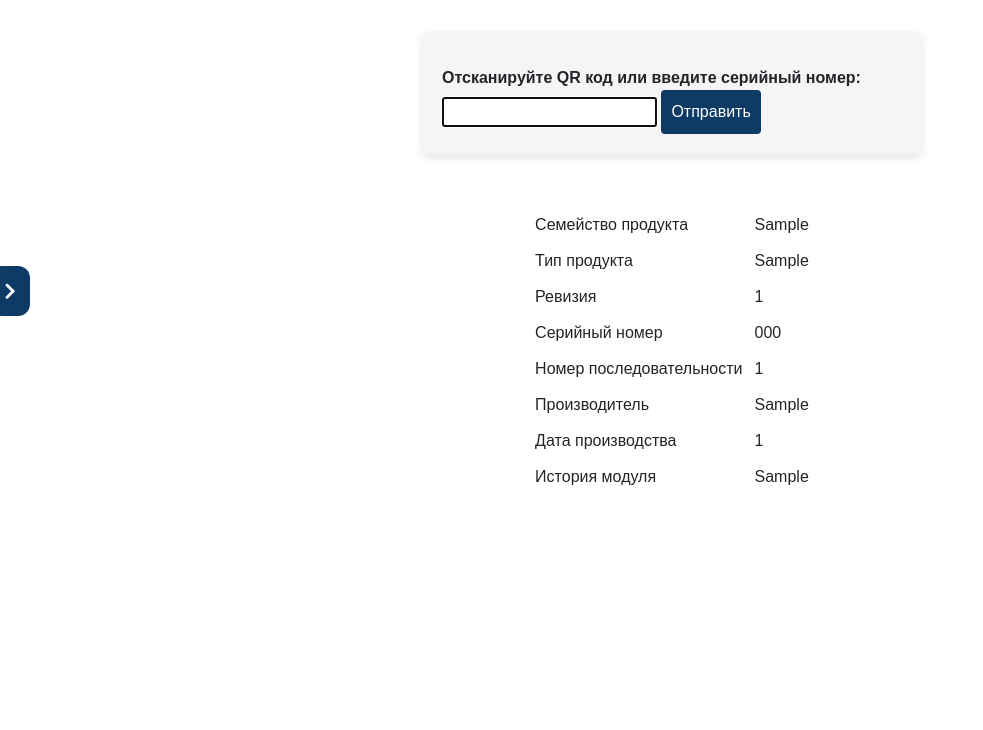
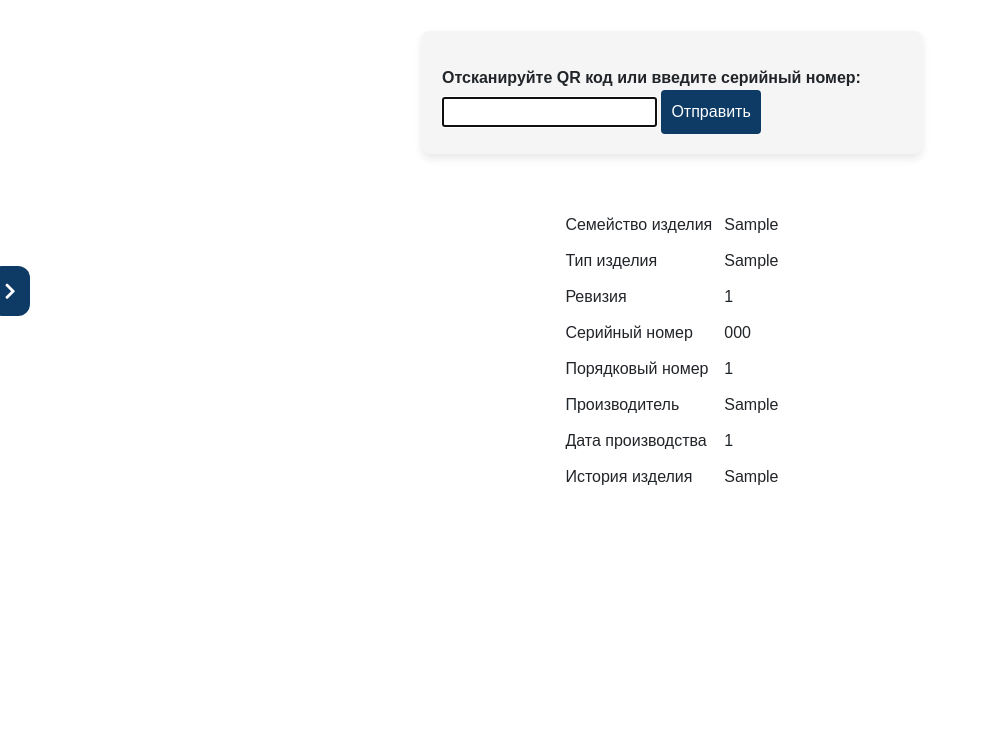
Before and after one commit to sasamagic/Board, a Django app: template metanit/main/templates/main/status.html in a window 1280 px wide. Shown: the part 64-794 px from the top of the page, without its empty margins (0-983 px from the left). Run offline with Django 5.2, Linux system fonts and the light colour scheme; tables that the repository leaves empty hold one stand-in row (values such as "Sample post"); the template is opened without the code that fills it: values that come from a table or form of the project are taken from there, most other values are stand-ins (such as "Sample title", 1, 10 or a date in 2020); some libraries are stand-ins or nearby versions.

Commit message:
Добавила прокрутку регистрации несуществующего изделия

```diff
--- a/metanit/main/templates/main/modules.html
+++ b/metanit/main/templates/main/modules.html
@@ -27,10 +27,13 @@
             <label for="history">История модуля:</label>
             {{ form.history }}
         </div>
+        <div>
+            <label for="number-of-module">Номер модуля:</label>
+            {{ form.number_of_module }}
+        </div>
         <input type="submit" value="Отправить" class="submit-button">
         <input type="submit" value="Печать этикеток" class="submit-button">
         <p>Такого изделия не существует? <a href="{% url 'new_info_modules' %}">Зарегистрируйте</a></p>
-{#        <a href="{% url 'modules_info' %}">Зарегистрировать несуществующее изделие?</a></p>#}
     </form>
 </div>
 {% endblock %}
--- a/metanit/main/templates/main/status.html
+++ b/metanit/main/templates/main/status.html
@@ -29,11 +29,11 @@
                 <tbody>
                     {% for el in tasks %}
                         <tr>
-                            <td>Семейство продукта</td>
+                            <td>Семейство изделия</td>
                             <td>{{ el.product_family }}</td>
                         </tr>
                         <tr>
-                            <td>Тип продукта</td>
+                            <td>Тип изделия</td>
                             <td>{{ el.product_type }}</td>
                         </tr>
                         <tr>
@@ -45,7 +45,7 @@
                             <td>{{ el.serial_number }}</td>
                         </tr>
                         <tr>
-                            <td>Номер последовательности</td>
+                            <td>Порядковый номер</td>
                             <td>{{ el.sequence_number }}</td>
                         </tr>
                         <tr>
@@ -57,7 +57,7 @@
                             <td>{{ el.date_of_production }}</td>
                         </tr>
                         <tr>
-                            <td>История модуля</td>
+                            <td>История изделия</td>
                             <td>{{ el.history_of_module }}</td>
                         </tr>
                     {% endfor %}
```
Also changed, not shown: metanit/main/forms.py (+6 -1 lines), metanit/main/models.py (+10 -9 lines), metanit/main/migrations/0009_reg_number_of_module_and_more.py (added).
